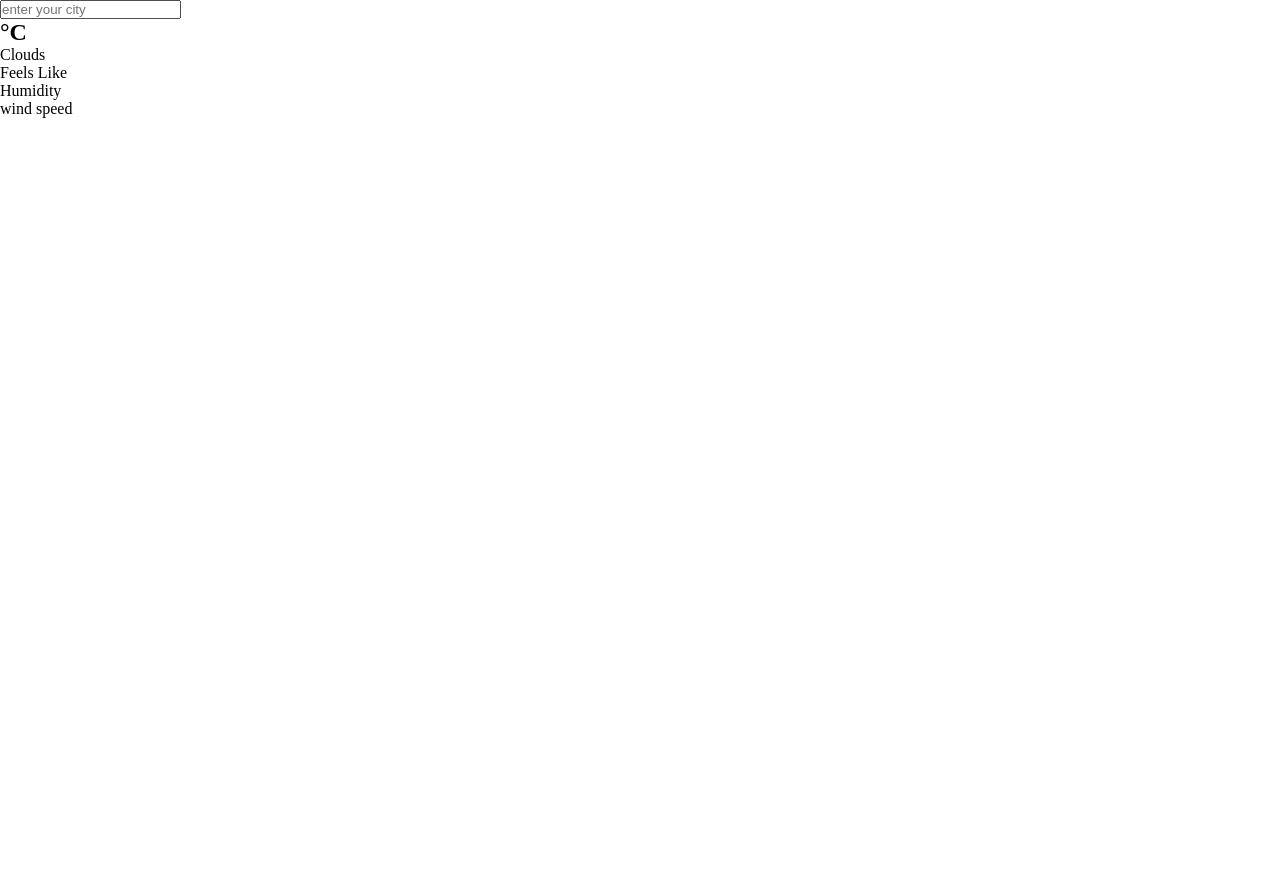
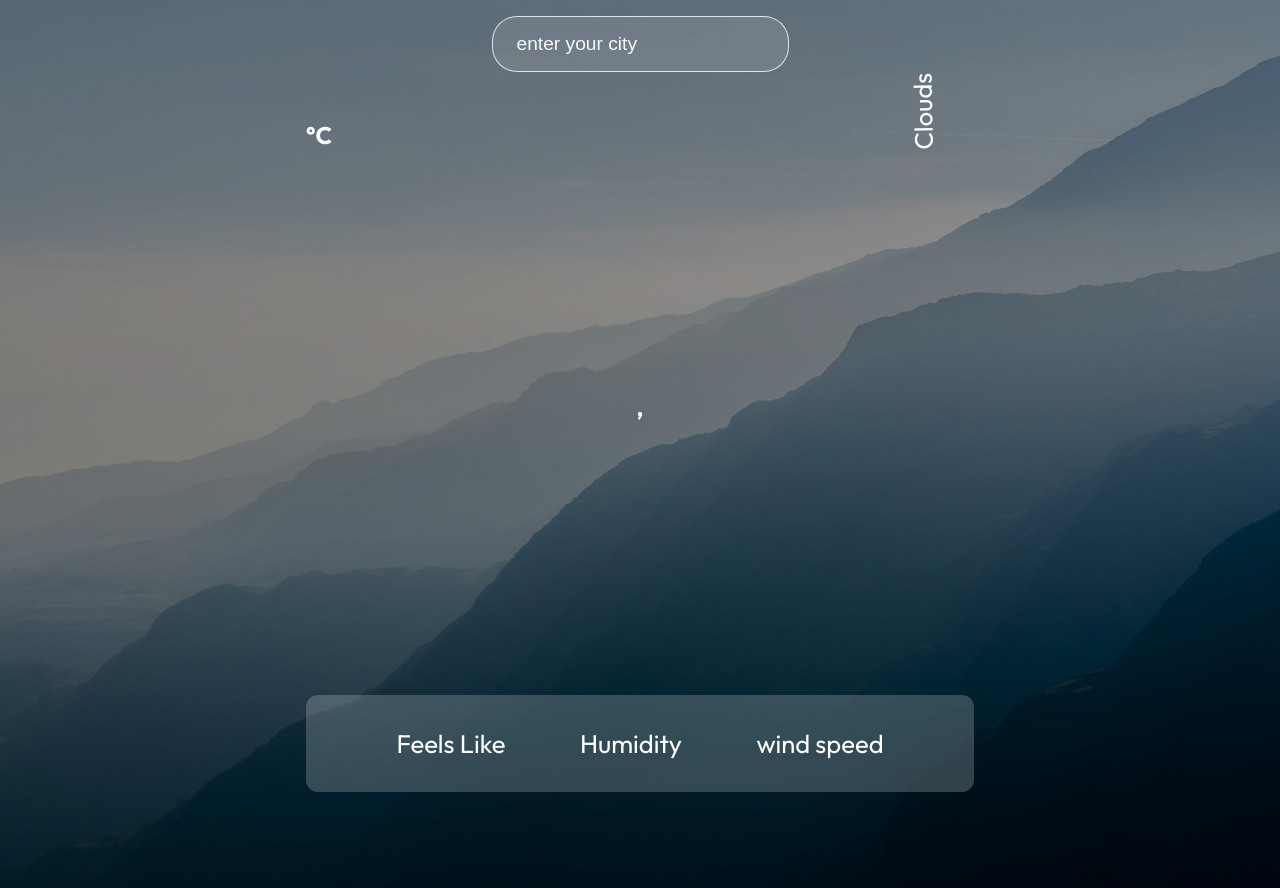
Before and after one commit to suraj-yadav7/Global_Weather, a React (Vite) app in the folder client/: page / in a window 1280 px wide. Before the commit the page ends 800 px from the top, so only its background shows below. Built offline with nearby package versions, Linux system fonts and the light colour scheme; no server answers.

Commit message:
Client search, initial weather fetch with styling done

```diff
--- a/client/src/App.css
+++ b/client/src/App.css
@@ -0,0 +1,135 @@
+@import url('https://fonts.googleapis.com/css2?family=Outfit:wght@100;200;300;400;500;600;700&family=Poppins:ital,wght@0,100;0,200;0,300;0,400;0,500;0,600;0,700;0,800;0,900;1,100;1,200;1,300;1,400;1,500;1,600;1,700;1,800;1,900&display=swap');
+
+
+body {
+  font-family: 'Outfit', 'Segoe UI', 'Roboto', 'Oxygen',
+    'Ubuntu', 'Cantarell', 'Fira Sans', 'Droid Sans', 'Helvetica Neue',
+    sans-serif;
+  -webkit-font-smoothing: antialiased;
+  -moz-osx-font-smoothing: grayscale;
+}
+
+p {
+  font-size: 1.6rem;
+}
+
+h1 {
+  font-size: 6rem;
+}
+
+.app {
+  width: 100%;
+  height: 100%;
+  position: relative;
+  background-color: rgba(0,0,0,0.4);
+  color: #fff;
+}
+
+.app:before {
+  content: '';
+  background: url('./assets/weather-bg.jpg') no-repeat center center/cover;
+  position: absolute;
+  width: 100%;
+  height: 100%;
+  top: 0;
+  left: 0;
+  z-index: -1;
+}
+
+.app .search {
+  display: flex;
+  justify-content: center;
+  align-items: center;
+  text-align: center;
+  flex-direction: column;
+  padding: 1rem;
+}
+
+.app input {
+  padding: 1rem 1.5rem;
+  font-size: 1.2rem;
+  border-radius: 25px;
+  border: 1px solid rgba(255,255,255, 0.8);
+  background: rgba(255,255,255, 0.1);
+  color: #f8f8f8;
+}
+
+.citiesList{
+  position:absolute;
+  top:8%;
+  padding: 1rem;
+  width:200px;
+  z-index: 1;
+  list-style-type: none;
+
+}
+.citiesList li{
+  list-style: none;
+  letter-spacing: 1px;
+  line-height: 24px;
+
+}
+.citiesList li:hover{
+  cursor: pointer;
+  color: rgb(248, 138, 138);
+}
+
+::placeholder {
+  color: #f8f8f8;
+}
+
+.container {
+  max-width: 700px;
+  min-height: 100vh;
+  margin: auto;
+  padding: 0 1rem;
+  position: relative;
+  top: 10%;
+  display: flex;
+  flex-direction: column;
+  justify-content: space-between;
+}
+
+.app .top {
+  width: 100%;
+  margin: 2rem auto;
+}
+
+.app .description {
+  position: relative;
+  right: -90%;
+  transform-origin: 0 0;
+  transform: rotate(269deg);
+}
+
+.app .bottom {
+  display: flex;
+  justify-content: space-evenly;
+  text-align: center;
+  width: 100%;
+  margin: 6rem auto;
+  padding: 2rem 1rem;
+  border-radius: 12px;
+  background-color: rgba(255,255,255, 0.2);
+}
+
+.bold {
+  font-weight: 700;
+}
+
+.middleContainer{
+  position: relative;
+  display: flex;
+  top: 5%;
+  bottom: 12%;
+  flex-direction: column;
+  align-items: center;
+  justify-content: center;
+  padding: 20px 0;
+}
+.region{
+  padding: 10px 0;;
+}
+.city{
+  font-weight: 300;
+}
--- a/client/src/components/Home.jsx
+++ b/client/src/components/Home.jsx
@@ -3,21 +3,40 @@ import axios from 'axios'
 
 function Home() {
     const base_url = import.meta.env.VITE_BASE_URL
-    console.log("base url : client: ", base_url)
 
+    /** Required state's of application */
     const [cityName, setCityName] = useState('')
-    const [value, setValue]       = useState()
+    const [weather, setWeather]   = useState()
     const inputRef                = useRef(null)
 
-  //initial city weather
+    /** Fetching weather data when user search city */
+    const fetchCityData = async (e)=>{
+        if(e.key==="Enter"){
+            try{
+            let response = await axios.post(`${base_url}/api/current`,{city:cityName})
+            setWeather(response.data.data)
+            setCityName('')
+            }
+            catch(error){
+                console.log("error occured while fetching data", error)
+            }
+        }
+    }
+
+    /** Handle search city input */
+    const handleChange=(e)=>{
+        const {value} = e.target
+        setCityName(value)
+    }
+
+  /** fetch initial city weather */
     useEffect(()=>{
         axios.post(`${base_url}/api/current`, {
         city:"hyderabad"
         }).then((response)=>{
-            setValue(response.data.data)
+            setWeather(response.data.data)
         })
     },[]);
-
 
 return (
     <>
@@ -28,27 +47,31 @@ return (
         <div className="container">
             <div className="top">
                 <div className="location">
-                    <p> {value&& value.location.name}</p>
+                    <p> {weather && weather.location?.name}</p>
                 </div>
                 <div className="temp">
-                    <h2>{value&& (value.current.heatindex_c)} &deg;C</h2>
+                    <h2>{weather && (weather.current?.heatindex_c)} &deg;C</h2>
                 </div>
                 <div className="description">
                     <p>Clouds</p>
-                    <p>{value&& value.cloud} </p>
+                    <p>{weather&& weather.current?.cloud} </p>
                 </div>
             </div>
             <div className='middleContainer'>
+                <h2 className='region'>{weather && weather.location?.region}, <span className='city'>{weather && weather.location?.name}</span></h2>
+                <p>{weather && weather.current?.condition?.text}</p>
             </div>
             <div className="bottom">
                 <div className="feels">
-                    <p className='bold'>{value&& value.current.feelslike_c}</p>
+                    <p className='bold'>{weather&& weather.current?.feelslike_c}</p>
                     <p>Feels Like</p>
                 </div>
                 <div className="humidity">
+                    <p className='bold'>{weather && weather.current?.humidity} </p>
                     <p>Humidity</p>
                 </div>
                 <div className="wind">
+                    <p className='bold'>{weather && weather.current?.wind_kph}</p>
                     <p>wind speed</p>
                 </div>
             </div>
```
Also changed, not shown: client/src/assets/weather-bg.jpg (added).
